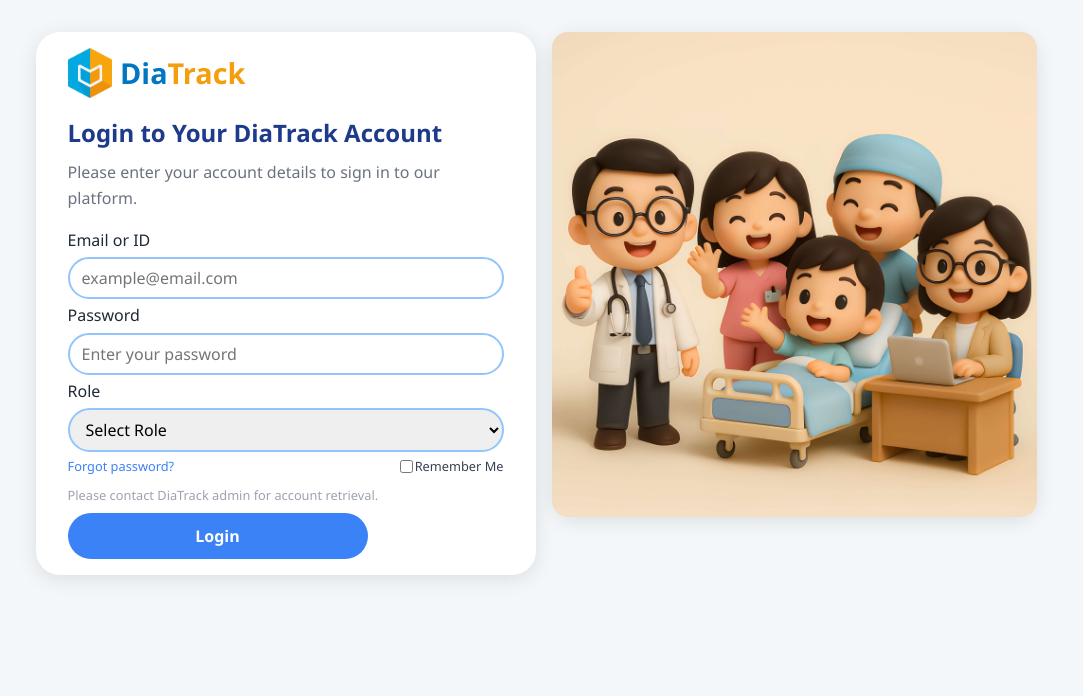
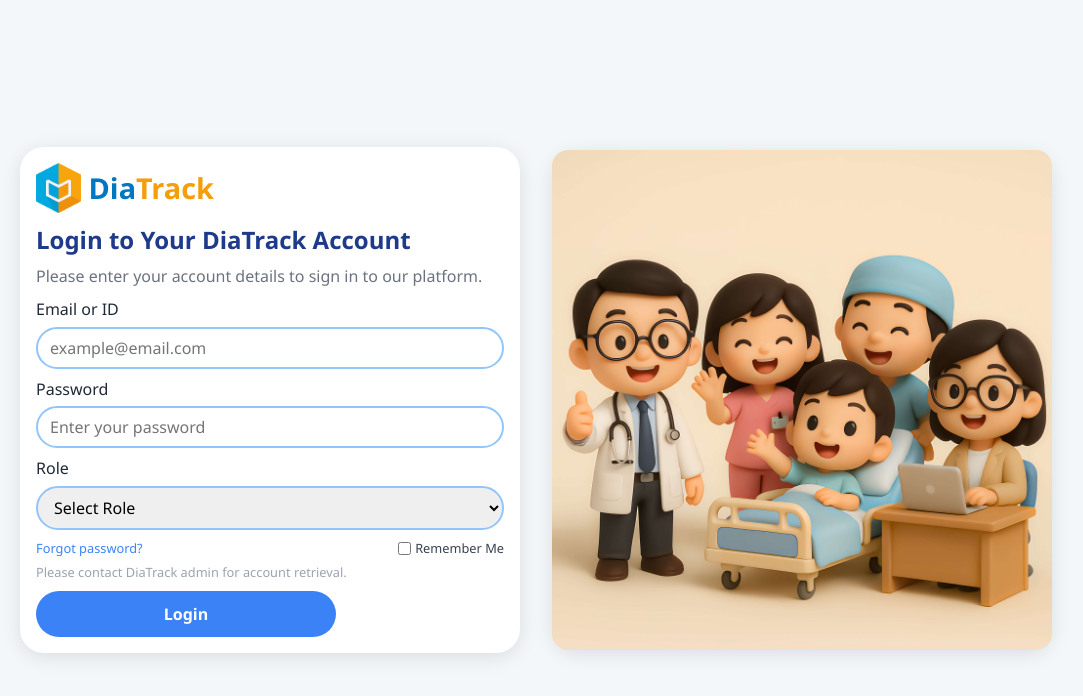
Before and after one commit to lansmasigon/Diatrack, a React (Vite) app in the folder Diatrack/: page / in a window 1280 px wide. Both pictures are taken after a click on the button "Login". Shown: the top 696 px of the page, without its empty margins (104-1187 px from the left). Built offline with nearby package versions, Linux system fonts and the light colour scheme.

Commit message:
login page
fixed css

```diff
--- a/Diatrack/src/Login.css
+++ b/Diatrack/src/Login.css
@@ -14,9 +14,9 @@ body, html {
 .login-page {
   display: flex;
   justify-content: center;
-  align-items: flex-start;
+  align-items: center; /* Changed back to center for vertical alignment */
   flex-wrap: wrap;
-  gap: 1rem;
+  gap: 2rem;
   padding: 2rem;
   min-height: 100vh;
 }
@@ -26,9 +26,8 @@ body, html {
   border-radius: 24px;
   box-shadow: 0 4px 20px rgba(0, 0, 0, 0.1);
   width: 100%;
-  height: auto;
   max-width: 500px;
-  padding: 1rem 2rem;
+  padding: 1rem; /* Reduced padding to make the form smaller */
   display: flex;
   flex-direction: column;
   justify-content: center;
@@ -44,16 +43,16 @@ body, html {
 .dia-track-logo {
   display: flex;
   align-items: center;
-  margin-bottom: 1rem;
+  margin-bottom: 0.5rem; /* Reduced margin */
 }
 
 .dia-track-logo img {
-  height: 50px;
+  height: clamp(40px, 10vw, 50px);
   margin-right: 0.5rem;
 }
 
 .logo-text {
-  font-size: 1.8rem;
+  font-size: clamp(1.5rem, 5vw, 1.8rem);
   font-weight: 750;
   display: flex;
   align-items: center;
@@ -68,21 +67,21 @@ body, html {
 }
 
 .login-heading {
-  font-size: 1.50rem;
+  font-size: clamp(1.25rem, 4vw, 1.50rem);
   color: #1e3a8a;
   font-weight: bold;
-  margin-bottom: 0.5rem;
+  margin-bottom: 0.25rem; /* Reduced margin */
 }
 
 .login-description {
-  font-size: 1rem;
+  font-size: clamp(0.9rem, 3vw, 1rem);
   color: #6b7280;
-  margin-bottom: 1rem;
+  margin-bottom: 0.5rem; /* Reduced margin */
   display: flex;
 }
 
 .input-group {
-  margin-bottom: 0.25rem;
+  margin-bottom: 0.5rem; /* Reduced margin */
   display: flex;
   flex-direction: column;
 }
@@ -95,7 +94,7 @@ body, html {
 
 .input-group input,
 .input-group select {
-  padding: 0.50rem 0.75rem;
+  padding: 0.5rem 0.75rem; /* Reduced padding */
   border: 2px solid #93c5fd;
   border-radius: 999px;
   font-size: 1rem;
@@ -112,7 +111,9 @@ body, html {
   display: flex;
   justify-content: space-between;
   align-items: center;
-  margin-bottom: 0.5rem;
+  margin-bottom: 0.25rem; /* Reduced margin */
+  flex-wrap: wrap;
+  gap: 0.5rem;
 }
 
 .forgot-password {
@@ -125,27 +126,30 @@ body, html {
   display: flex;
   font-size: 0.80rem;
   color: #374151;
+  align-items: center;
 }
 
 .remember-me input {
-  margin-right: 0.1rem;
+  margin-right: 0.25rem;
 }
 
 .forgot-password-note {
   font-size: 0.8rem;
   color: #9ca3af;
-  margin-bottom: 0.5rem;
+  margin-bottom: 0.5rem; /* Reduced margin */
   display: flex;
 }
 
 .error-message {
   color: red;
   font-size: 0.9rem;
-  margin-bottom: 1rem;
+  margin-bottom: 0.5rem; /* Reduced margin */
 }
 
 .login-btn {
-  width: 300px;
+  width: 100%;
+  max-width: 300px;
+  margin: 0 auto;
   padding: 0.75rem;
   background-color: #3b82f6;
   color: white;
@@ -169,7 +173,7 @@ body, html {
   align-items: center;
   border-radius: 24px;
   box-shadow: 0 4px 20px rgba(0, 0, 0, 0.1);
-  max-width: 485px;
+  max-width: 500px;
   width: 100%;
 }
 
@@ -177,7 +181,7 @@ body, html {
   max-width: 100%;
   height: auto;
   border-radius: 16px;
-
+  display: block;
 }
 
 /* Responsive Design */
@@ -185,12 +189,14 @@ body, html {
   .login-page {
     flex-direction: column;
     align-items: center;
+    gap: 1.5rem;
+    padding: 1rem;
   }
   .login-page-wrapper,
   .illustration-section {
     max-width: 100%;
   }
-  .login-form-section {
-    padding: 2rem 1.5rem;
+  .login-page-wrapper {
+    padding: 1rem; /* Reduced padding for mobile view */
   }
 }
--- a/Diatrack/src/SecretaryDashboard.jsx
+++ b/Diatrack/src/SecretaryDashboard.jsx
@@ -1883,8 +1883,7 @@ const [woundPhotoData, setWoundPhotoData] = useState([]);
                             <input className="patient-input" placeholder="Allergies" value={patientForm.allergies} onChange={(e) => handleInputChange("allergies", e.target.value)} />
                           </div>
                         </div>
-
-                        <div className="medications-table-container">
+                         <div className="medications-table-container">
                           <label>Current Medications:</label>
                           <table className="medications-table">
                             <thead>
@@ -2219,7 +2218,6 @@ const [woundPhotoData, setWoundPhotoData] = useState([]);
                                         }}
                                     />
                                 </div>
-
                                 {/* Blood Pressure Chart */}
                                 <div className="chart-container">
                                     <h4>Blood Pressure History</h4>
```
Also changed, not shown: Diatrack/src/SecretaryDashboard.css (line endings or trailing spaces).
